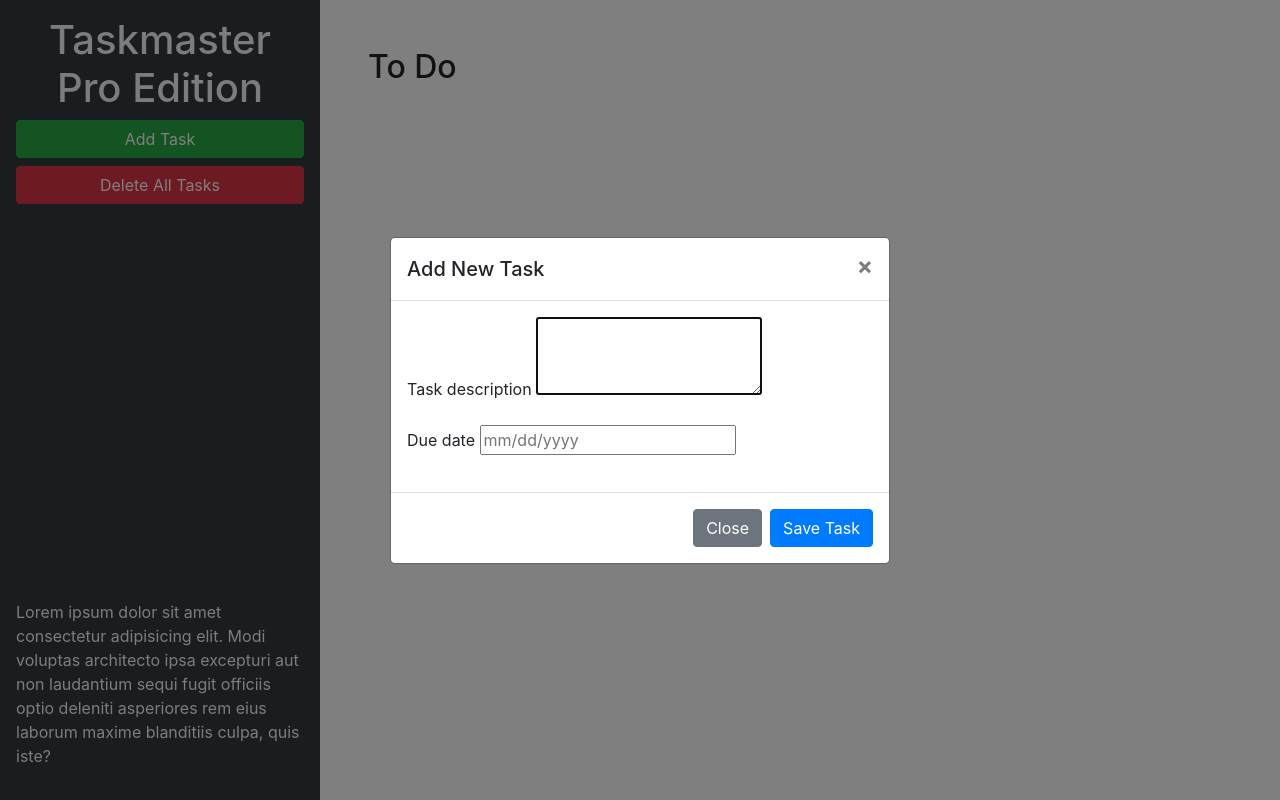
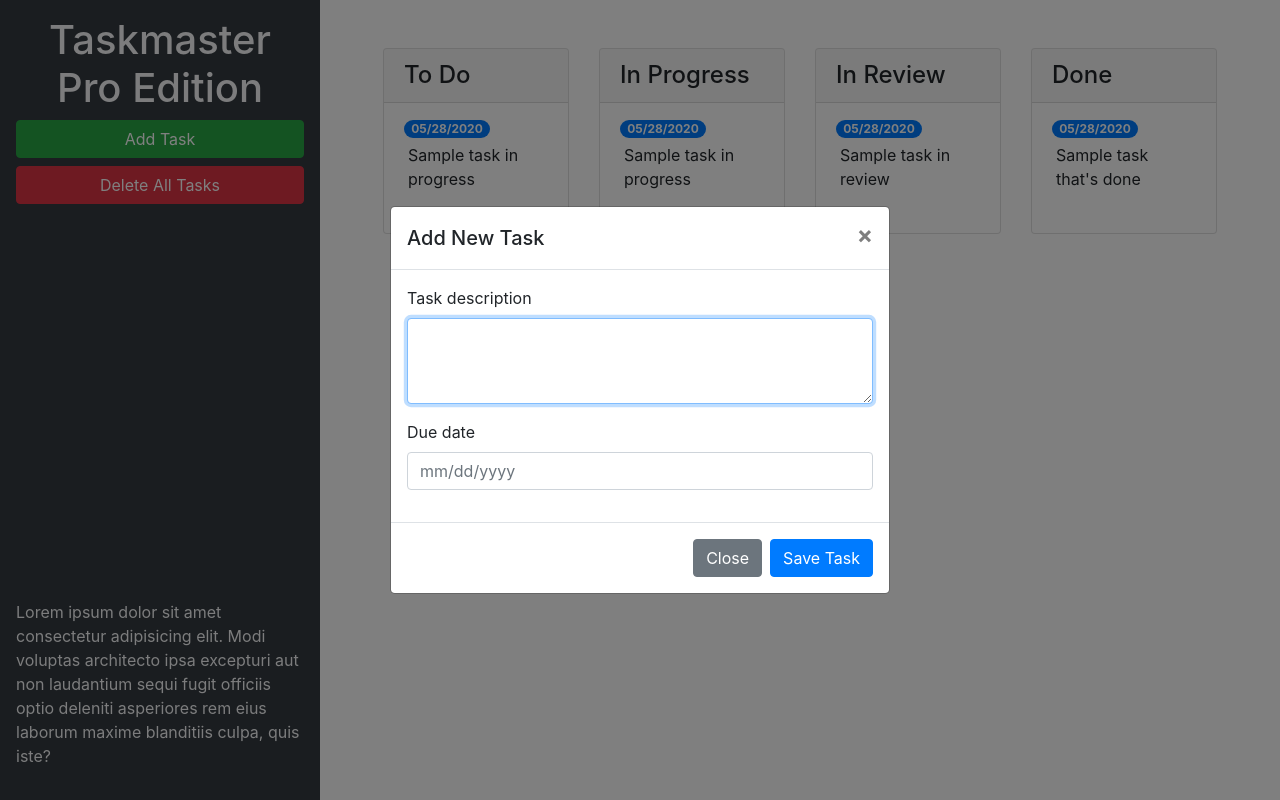
Before and after one commit to sacylkowski/taskmaster-pro, a plain HTML site: page index.html in a window 1280 px wide. Both pictures are taken after a click on the button "Add Task". Drawn offline with nearby package versions, Linux system fonts and the light colour scheme.

Commit message:
added bootstrap grid and form-control

```diff
--- a/assets/js/script.js
+++ b/assets/js/script.js
@@ -33,6 +33,7 @@ var loadTasks = function() {
 
   // loop over object properties
   $.each(tasks, function(list, arr) {
+    console.log(list, arr);
     // then loop over sub-array
     arr.forEach(function(task) {
       createTask(task.text, task.date, list);
@@ -89,9 +90,7 @@ $(".list-group").on("click", "p", function() {
     .trim();
 
   // replace p element with a new textarea
-  var textInput = $("<textarea>")
-  .addClass("form-control")
-  .val(text);
+  var textInput = $("<textarea>").addClass("form-control").val(text);
 
   // replace p element with a new textarea
   $(this).replaceWith(textInput);
@@ -100,20 +99,19 @@ $(".list-group").on("click", "p", function() {
   textInput.trigger("focus");
 });
 
-// editabel field was un-focused
+// editable field was un-focused
 $(".list-group").on("blur", "textarea", function() {
   // get current value of textarea
-  var text = $(this)
-  .val()
-  .trim();
-  // get the parent ul's id attribute
+  var text = $(this).val();
+
+  // get status type and position in the list
   var status = $(this)
-  .closet(".list-group")
+    .closest(".list-group")
     .attr("id")
     .replace("list-", "");
     // get the task's position in the list of other li elements
   var index = $(this)
-  .closet(".list-group-item")
+    .closest(".list-group-item")
     .index();
 
   // update task in array and re-save to localstorage
@@ -145,33 +143,30 @@ $(".list-group").on("click", "span", function() {
     // swap out elements
   $(this).replaceWith(dateInput);
 
-  // automatically focus on new element
+  // automatically bring up the calendar
   dateInput.trigger("focus");
 });
 
 // value of due date was changed
 $(".list-group").on("blur", "input[type='text']", function() {
   // get current text
-  var date = $(this)
-  .val()
-  .trim();
+  var date = $(this).val();
 
-  // get the parent ul's id attribute
+  // get status type and position in the list
   var status = $(this)
-  .closet(".list-group")
+    .closest(".list-group")
     .attr("id")
     .replace("list-", "");
-
     // get the task's position in the list of other li elements
   var index = $(this)
-  .closet(".list-group-item")
+    .closest(".list-group-item")
     .index();
 
   // update task in array and re-save to localstorage
   tasks[status][index].date = date;
   saveTasks();
 
-  // recreate span element with bootstrap classes
+  // recreate span and insert in place of input element
   var taskSpan = $("<span>")
     .addClass("badge badge-primary badge-pill")
     .text(date);
--- a/index.html
+++ b/index.html
@@ -24,9 +24,67 @@
       </p>
     </header>
     <main class="col-12 col-lg-9">
-      <div class="m-5">
-        <h2>To Do</h2>
-        <ul id="list-toDo" class="list-group"> </ul>
+      <div class="m-5 row justify-content-around">
+        <!-- todo start -->
+        <div class="col-12 col-md-6 col-xl-3 mb-3">
+          <div class="card">
+            <h4 class="card-header">
+              To Do
+            </h4>
+            <ul id="list-toDo" class="list-group list-group-flush">
+              <li class="list-group-item">
+                <span class="badge badge-primary badge-pill">05/28/2020</span>
+                <p class="m-1">Sample task in progress</p>
+              </li>
+            </ul>
+          </div>
+        </div>
+        <!-- todo end -->
+        <!-- in progress start -->
+        <div class="col-12 col-md-6 col-xl-3 mb-3">
+          <div class="card">
+            <h4 class="card-header">
+              In Progress
+            </h4>
+            <ul id="list-inProgress" class="list-group list-group-flush">
+              <li class="list-group-item">
+                <span class="badge badge-primary badge-pill">05/28/2020</span>
+                <p class="m-1">Sample task in progress</p>
+              </li>
+            </ul>
+          </div>
+        </div>
+        <!-- in progress end -->
+        <!-- in review start -->
+        <div class="col-12 col-md-6 col-xl-3 mb-3">
+          <div class="card">
+            <h4 class="card-header">
+              In Review
+            </h4>
+            <ul id="list-inReview" class="list-group list-group-flush">
+              <li class="list-group-item">
+                <span class="badge badge-primary badge-pill">05/28/2020</span>
+                <p class="m-1">Sample task in review</p>
+              </li>
+            </ul>
+          </div>
+        </div>
+        <!-- in review end -->
+        <!-- done start -->
+        <div class="col-12 col-md-6 col-xl-3 mb-3">
+          <div class="card">
+            <h4 class="card-header">
+              Done
+            </h4>
+            <ul id="list-done" class="list-group list-group-flush">
+              <li class="list-group-item">
+                <span class="badge badge-primary badge-pill">05/28/2020</span>
+                <p class="m-1">Sample task that's done</p>
+              </li>
+            </ul>
+          </div>
+        </div>
+        <!-- done end -->
       </div>
     </main>
   </div>
@@ -46,11 +104,11 @@
           <form>
             <div class="form-group">
               <label for="modalTaskDescription">Task description</label>
-              <textarea id="modalTaskDescription" rows="3"></textarea>
+              <textarea id="modalTaskDescription" rows="3" class="form-control"></textarea>
             </div>
             <div class="form-group">
               <label for="modalDueDate">Due date</label>
-              <input type="text" id="modalDueDate" placeholder="mm/dd/yyyy" autocomplete="off" />
+              <input type="text" class="form-control" id="modalDueDate" placeholder="mm/dd/yyyy" autocomplete="off" />
             </div>
           </form>
         </div>
```
Lines whose indentation alone changed are shown as unchanged.
